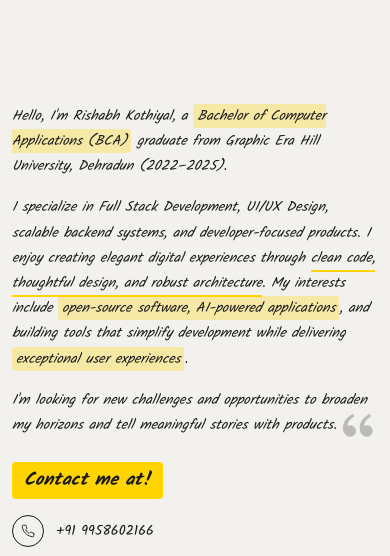
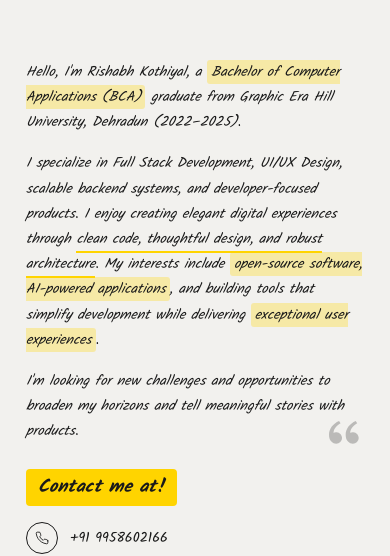
Before and after one commit to RishabhKothiyal1/portfolio-2026, a React (Vite) app in the folder portfolio-2026/: page / in a window 390 px wide. Shown: the part 1018-1574 px from the top of the page. Built offline with nearby package versions, Linux system fonts and the light colour scheme.

Commit message:
fix: remove min-height 100vh and reduce top padding on mobile About

```diff
--- a/portfolio-2026/src/components/About/About.tsx
+++ b/portfolio-2026/src/components/About/About.tsx
@@ -146,9 +146,9 @@ export default function About() {
       id="about"
       ref={sectionRef}
       style={{
-        minHeight: '100vh',
+        minHeight: isMobileView ? 'auto' : '100vh',
         background: '#f2f1ee',
-        padding: isSmall ? '64px 12px 32px' : isMobile ? '80px 16px 40px' : '80px 24px 40px',
+        padding: isSmall ? '20px 26px 40px' : isMobile ? '28px 26px 40px' : '80px 24px 40px',
         display: 'flex',
         flexDirection: 'column',
       }}
```
